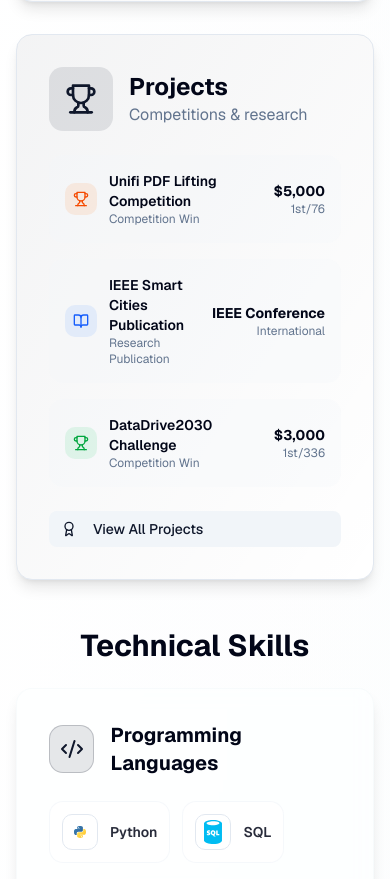
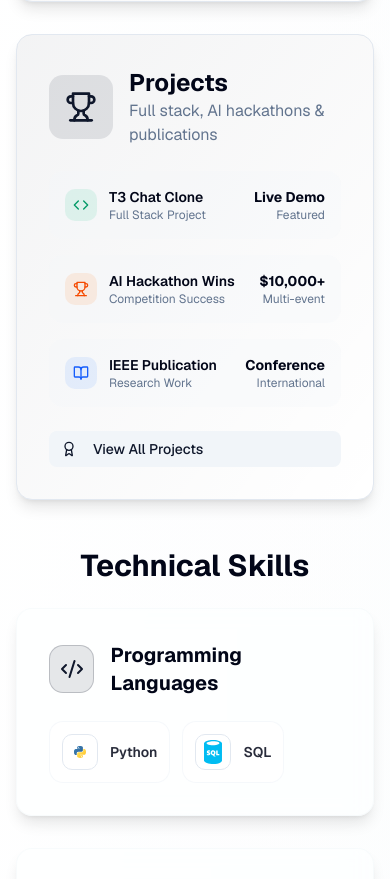
Before and after one commit to HamdiBarkous/portfolio, a Next.js app: page / in a window 390 px wide. Shown: the part 1292-2171 px from the top of the page. Built offline with nearby package versions, Linux system fonts and the light colour scheme.

Commit message:
add: chatbot project

```diff
--- a/src/app/page.tsx
+++ b/src/app/page.tsx
@@ -94,28 +94,28 @@
 
 const featuredProjects = [
   {
-    title: 'Unifi PDF Lifting Competition',
-    type: 'Competition Win',
-    prize: '$5,000',
-    rank: '1st/76',
+    title: 'T3 Chat Clone',
+    type: 'Full Stack Project',
+    prize: 'Live Demo',
+    rank: 'Featured',
+    icon: Code,
+    color: 'text-emerald-600 bg-emerald-500/10'
+  },
+  {
+    title: 'AI Hackathon Wins',
+    type: 'Competition Success',
+    venue: '$10,000+',
+    impact: 'Multi-event',
     icon: Trophy,
     color: 'text-orange-600 bg-orange-500/10'
   },
   {
-    title: 'IEEE Smart Cities Publication',
-    type: 'Research Publication',
-    venue: 'IEEE Conference',
+    title: 'IEEE Publication',
+    type: 'Research Work',
+    venue: 'Conference',
     impact: 'International',
     icon: BookOpen,
     color: 'text-blue-600 bg-blue-500/10'
-  },
-  {
-    title: 'DataDrive2030 Challenge',
-    type: 'Competition Win',
-    prize: '$3,000',
-    rank: '1st/336',
-    icon: Trophy,
-    color: 'text-green-600 bg-green-500/10'
   }
 ];
 
@@ -236,7 +236,7 @@
                   </div>
                   <div>
                     <h3 className="text-2xl md:text-3xl font-bold text-foreground">Projects</h3>
-                    <p className="text-muted-foreground">Competitions & research</p>
+                    <p className="text-muted-foreground">Full stack, AI hackathons & publications</p>
                   </div>
                 </div>
 
--- a/src/app/projects/page.tsx
+++ b/src/app/projects/page.tsx
@@ -110,9 +110,9 @@
 
 const categories = [
   { id: 'all', label: 'All Projects', icon: Target, count: projectsData.length },
+  { id: 'project', label: 'Full Stack Projects', icon: Code, count: projectsData.filter(p => p.type === 'project').length },
   { id: 'competition', label: 'Competitions', icon: Trophy, count: projectsData.filter(p => p.type === 'competition').length },
-  { id: 'publication', label: 'Publications', icon: BookOpen, count: projectsData.filter(p => p.type === 'publication').length },
-  { id: 'project', label: 'Personal Projects', icon: Code, count: projectsData.filter(p => p.type === 'project').length }
+  { id: 'publication', label: 'Publications', icon: BookOpen, count: projectsData.filter(p => p.type === 'publication').length }
 ];
 
 export default function ProjectsPage() {
@@ -161,18 +161,14 @@
           </p>
 
           {/* Achievement Stats */}
-          <div className="grid grid-cols-2 md:grid-cols-4 gap-6 max-w-3xl mx-auto mb-12">
+          <div className="grid grid-cols-1 md:grid-cols-3 gap-6 max-w-2xl mx-auto mb-12">
             <div className="text-center">
-              <div className="text-3xl font-bold text-primary">3</div>
-              <div className="text-sm text-muted-foreground">Competition Wins</div>
+              <div className="text-3xl font-bold text-primary">1</div>
+              <div className="text-sm text-muted-foreground">Full Stack Project</div>
             </div>
             <div className="text-center">
-              <div className="text-3xl font-bold text-foreground">${totalPrizeMoney.toLocaleString()}</div>
-              <div className="text-sm text-muted-foreground">Prize Money</div>
-            </div>
-            <div className="text-center">
-              <div className="text-3xl font-bold text-primary">853</div>
-              <div className="text-sm text-muted-foreground">Total Competitors</div>
+              <div className="text-3xl font-bold text-foreground">$10,000+</div>
+              <div className="text-sm text-muted-foreground">AI Hackathon Wins</div>
             </div>
             <div className="text-center">
               <div className="text-3xl font-bold text-foreground">1</div>
```
